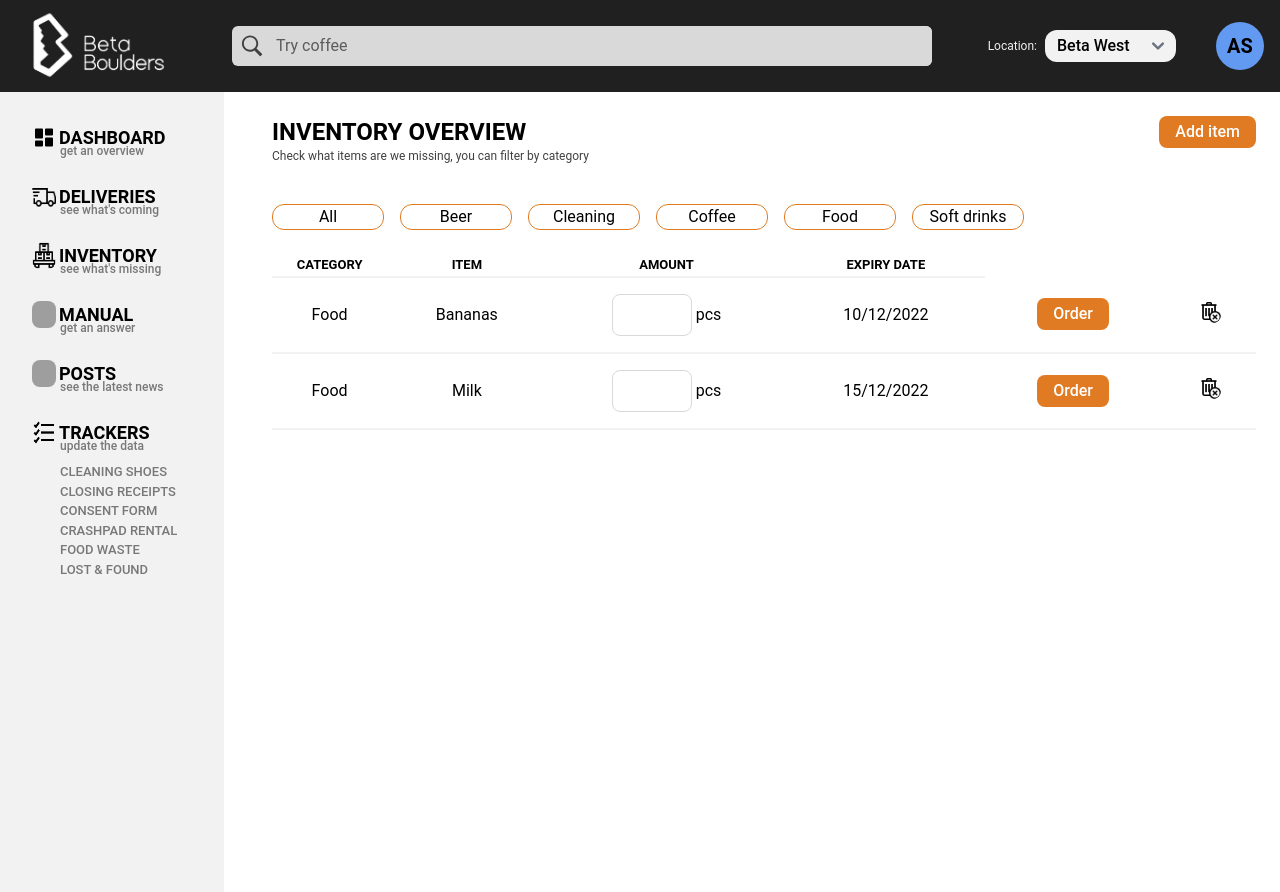
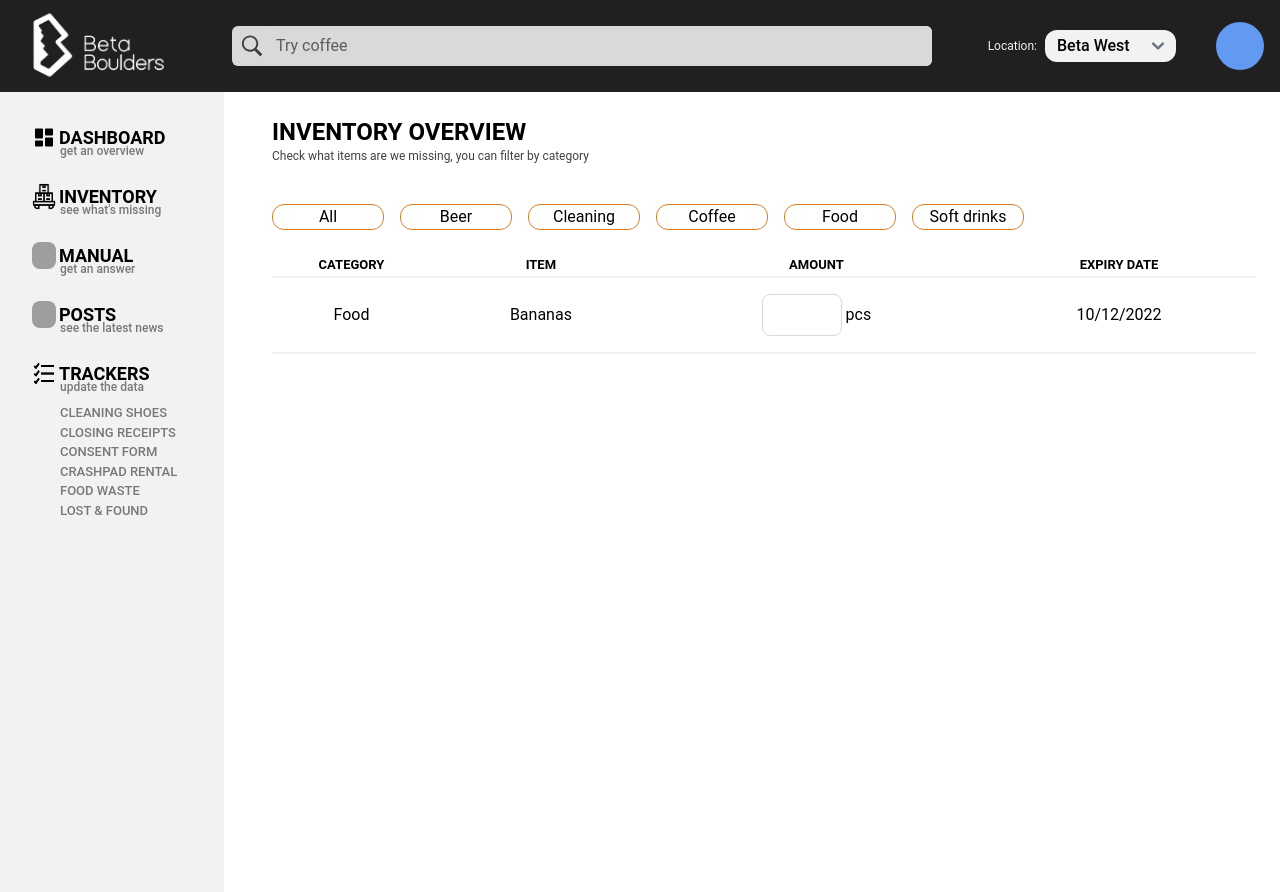
Before and after one commit to zuzik772/4th_semester_final_project, a React (Create React App) app: page /inventory in a window 1280 px wide. Built offline with nearby package versions, Linux system fonts and the light colour scheme; sample sign-in values are in the browser's storage; grey boxes are pictures that could not be loaded.

Commit message:
removed access from stuff for emloyeesss

```diff
--- a/src/App.jsx
+++ b/src/App.jsx
@@ -13,7 +13,7 @@ import { PrivateRoute } from "./PrivateRoute";
 import { useState, useEffect } from "react";
 function App() {
   const [isLoggedIn, setIsLoggedIn] = useState(false);
-  const [user, setUser] = useState("");
+  const [userType, setUserType] = useState("");
 
   useEffect(() => {
     getLoginStatus(localStorage.getItem("isLoggedIn"));
@@ -26,19 +26,26 @@ function App() {
   }
 
   function getUserType(type) {
-    setUser(type);
+    setUserType(type);
   }
 
   return (
     <div className="App">
       <BrowserRouter>
-        {isLoggedIn && <Nav getLoginStatus={getLoginStatus} />}
+        {isLoggedIn && (
+          <Nav getLoginStatus={getLoginStatus} userType={userType} />
+        )}
         <div className="block sm:flex">
-          {isLoggedIn && <Sidebar />}
+          {isLoggedIn && <Sidebar userType={userType} />}
           <Routes>
             <Route
               path="/login"
-              element={<Login getLoginStatus={getLoginStatus} getUserType={getUserType} />}
+              element={
+                <Login
+                  getLoginStatus={getLoginStatus}
+                  getUserType={getUserType}
+                />
+              }
             />
             <Route
               index
@@ -64,7 +71,7 @@ function App() {
                 </PrivateRoute>
               }
             />
-            {user === "admin" && (
+            {userType === "admin" && (
               <Route
                 path="/deliveries"
                 element={
@@ -78,7 +85,7 @@ function App() {
               path="/inventory"
               element={
                 <PrivateRoute>
-                  <Inventory />
+                  <Inventory getUserType={getUserType} />
                 </PrivateRoute>
               }
             />
--- a/src/components/Menu.jsx
+++ b/src/components/Menu.jsx
@@ -1,7 +1,7 @@
 import { Link } from "react-router-dom";
 export default function Menu(props) {
   function logout() {
-    localStorage.setItem("isLoggedIn", 'false');
+    localStorage.setItem("isLoggedIn", "false");
     props.getLoginStatus(localStorage.getItem("isLoggedIn"));
   }
   return (
@@ -22,7 +22,8 @@ export default function Menu(props) {
               d="M0 8a8 8 0 1 1 16 0A8 8 0 0 1 0 8zm8-7a7 7 0 0 0-5.468 11.37C3.242 11.226 4.805 10 8 10s4.757 1.225 5.468 2.37A7 7 0 0 0 8 1z"
             />
           </svg>
-          Agatka
+          {props.userType === "admin" && <p>Big Admin</p>}
+          {props.userType === "employee" && <p>Just an Employee</p>}
         </li>
         <li className="list-group-item p-3 hover:bg-darkerLight rounded-b-lg">
           <Link to="/">
--- a/src/components/Nav.jsx
+++ b/src/components/Nav.jsx
@@ -11,7 +11,10 @@ export default function Nav(props) {
       </Link>
       <Search />
       <Dropdown />
-      <Profile getLoginStatus={props.getLoginStatus}/>
+      <Profile
+        getLoginStatus={props.getLoginStatus}
+        userType={props.userType}
+      />
     </div>
   );
 }
--- a/src/components/Profile.jsx
+++ b/src/components/Profile.jsx
@@ -5,11 +5,26 @@ export default function Profile(props) {
 
   return (
     <div className="bg-fadedBlue w-12 h-12 rounded-full flex items-center justify-center cursor-pointer absolute md:static top-6 right-6 hover:bg-fadedAccent">
-      <button onClick={() => setToggle(!toggle)} className="font-bold text-xl">
-        AS
-      </button>
+      {props.userType === "admin" && (
+        <button
+          onClick={() => setToggle(!toggle)}
+          className="font-bold text-xl"
+        >
+          BA
+        </button>
+      )}
+      {props.userType === "employee" && (
+        <button
+          onClick={() => setToggle(!toggle)}
+          className="font-bold text-xl"
+        >
+          JE
+        </button>
+      )}
 
-      {toggle && <Menu getLoginStatus={props.getLoginStatus}/>}
+      {toggle && (
+        <Menu getLoginStatus={props.getLoginStatus} userType={props.userType} />
+      )}
     </div>
   );
 }
--- a/src/components/Sidebar.jsx
+++ b/src/components/Sidebar.jsx
@@ -5,7 +5,7 @@ import trackers from "../img/trackers.png";
 import posts from "../img/posts.png";
 import manual from "../img/manual.png";
 import inventory from "../img/stock.png";
-export default function Sidebar() {
+export default function Sidebar(props) {
   return (
     <div>
       <nav className="static sm:sticky sm:top-0 bg-light w-full sm:w-56 sm:h-screen p-2 sm:p-8">
@@ -21,6 +21,7 @@ export default function Sidebar() {
               </span>
             </li>
 
+            {props.userType === "admin" && (
               <li>
                 <Link to="/deliveries">
                   <img src={deliveries} alt="deliveries icon" />
@@ -30,6 +31,7 @@ export default function Sidebar() {
                   see what's coming
                 </span>
               </li>
+            )}
 
             <li>
               <Link to="/inventory">
--- a/src/pages/Inventory.jsx
+++ b/src/pages/Inventory.jsx
@@ -5,7 +5,7 @@ import removeIcon from "../img/trash.png";
 import FilterButton from "../components/FilterButton";
 import { useState } from "react";
 import ModalInventory from "../components/ModalInventory";
-export default function Inventory() {
+export default function Inventory(props) {
   const [show, setShow] = useState(false);
   const handleClose = () => setShow(false);
   const handleShow = () => setShow(true);
@@ -19,7 +19,9 @@ export default function Inventory() {
             Check what items are we missing, you can filter by category
           </p>
         </div>
+        {props.userType === "admin" && (
           <CTA title="Add item" handleCTA={handleShow} />
+        )}
       </div>
       {show ? <ModalInventory handleCTA={handleClose} /> : null}
       <div className="flex flex-wrap gap-4 text-center">
@@ -47,30 +49,22 @@ export default function Inventory() {
               <AmountInput amount="14" /> pcs
             </td>
             <td>10/12/2022</td>
+            {props.userType === "admin" && (
               <td>
                 <CTA title="Order" />
               </td>
+            )}
+            {props.userType === "admin" && (
               <td>
                 <button>
-                <img src={removeIcon} alt="remove icon" className="hover:bg-fadedAccent" />
+                  <img
+                    src={removeIcon}
+                    alt="remove icon"
+                    className="hover:bg-fadedAccent"
+                  />
                 </button>
               </td>
-          </tr>
-          <tr>
-            <td>Food</td>
-            <td>Milk</td>
-            <td>
-              <AmountInput amount="9" /> pcs
-            </td>
-            <td>15/12/2022</td>
-            <td>
-              <CTA title="Order" />
-            </td>
-            <td>
-              <button>
-                <img src={removeIcon} alt="remove icon" className="hover:bg-fadedAccent" />
-              </button>
-            </td>
+            )}
           </tr>
         </tbody>
       </table>
```
Lines whose indentation alone changed are shown as unchanged.
